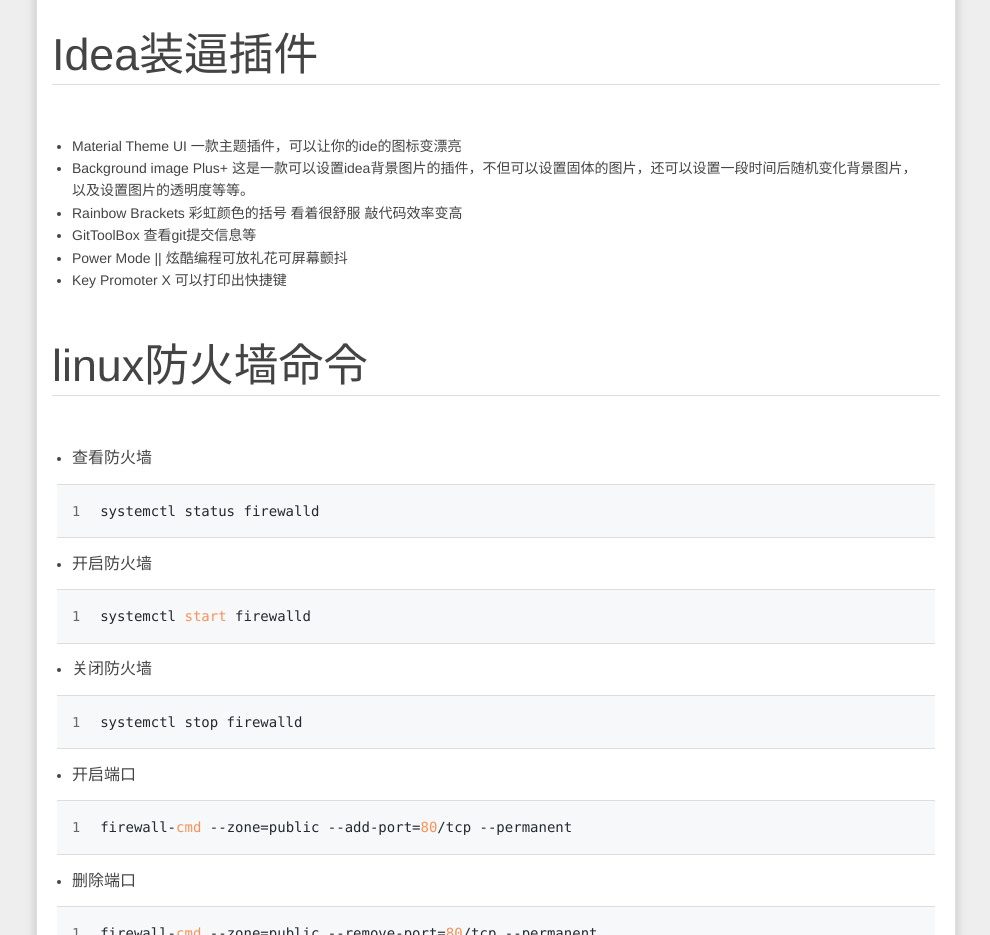
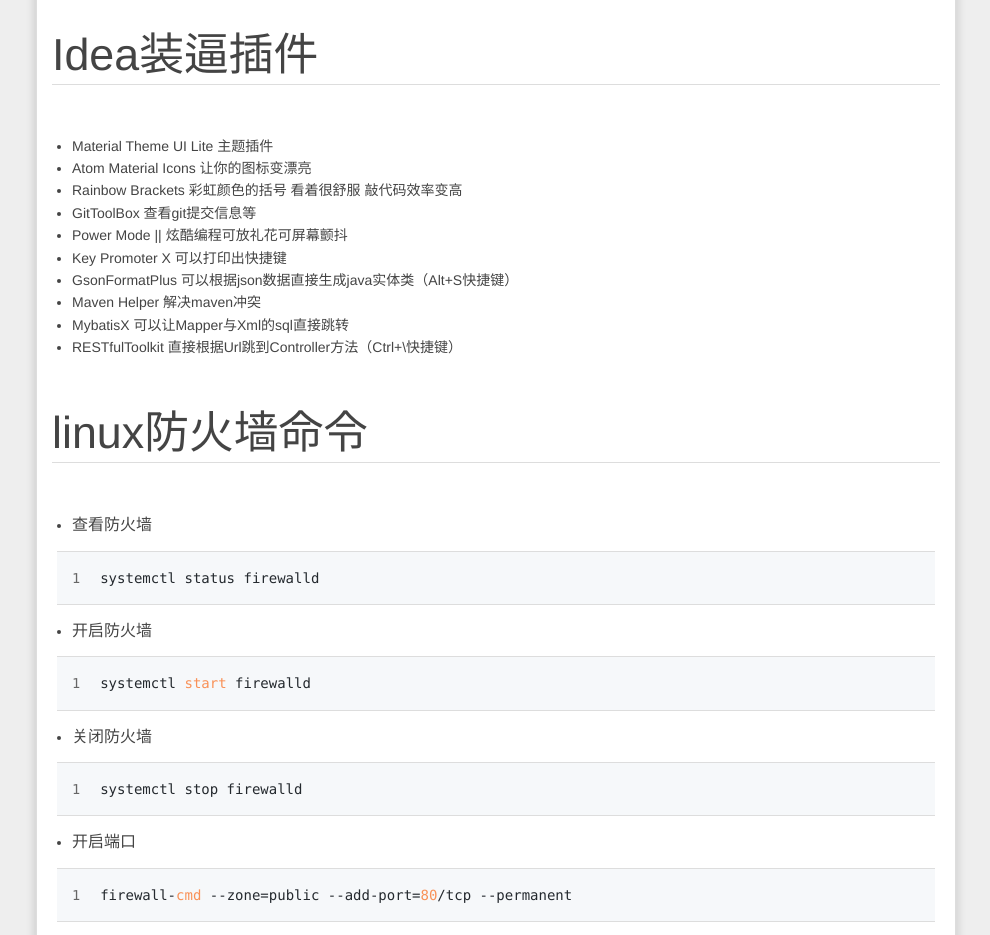
Before and after one commit to xulovemin/xulovemin.github.io, a plain HTML site: page 2019/04/16/实用工具/index.html in a window 1280 px wide. Shown: the part 1320-2255 px from the top of the page, without its empty margins (144-1134 px from the left). Drawn offline with nearby package versions, Linux system fonts and the light colour scheme; some packages are replaced by stand-ins of ours; a script that the page names is missing.

Commit message:
Site updated: 2020-12-10 11:04:49

```diff
--- a/2019/04/16/实用工具/index.html
+++ b/2019/04/16/实用工具/index.html
@@ -16,7 +16,7 @@
 <meta property="og:site_name" content="网络记事本">
 <meta property="og:description" content="Window系统工具 Listary 安装之后即可清除桌面图标，双击Ctrl就可以操作猛如虎 配置成破解pro版本  Sublime插件 Package Control 一切的基础 Pretty JSON 格式化json用的多 auto-save 自动保存  123&amp;#123;    &quot;auto_save_on_modified&quot;: true&amp;#125;  MarkdownEditing 编辑">
 <meta property="og:locale" content="zh-CN">
-<meta property="og:updated_time" content="2020-11-30T05:48:41.089Z">
+<meta property="og:updated_time" content="2020-12-10T03:00:30.454Z">
 <meta name="twitter:card" content="summary">
 <meta name="twitter:title" content="实用工具">
 <meta name="twitter:description" content="Window系统工具 Listary 安装之后即可清除桌面图标，双击Ctrl就可以操作猛如虎 配置成破解pro版本  Sublime插件 Package Control 一切的基础 Pretty JSON 格式化json用的多 auto-save 自动保存  123&amp;#123;    &quot;auto_save_on_modified&quot;: true&amp;#125;  MarkdownEditing 编辑">
@@ -149,12 +149,16 @@
 </ul>
 <figure class="highlight json"><table><tr><td class="gutter"><pre><span class="line">1</span><br><span class="line">2</span><br><span class="line">3</span><br><span class="line">4</span><br><span class="line">5</span><br><span class="line">6</span><br></pre></td><td class="code"><pre><span class="line">&#123;</span><br><span class="line">    <span class="attr">"color_scheme"</span>: <span class="string">"Packages/MarkdownEditing/MarkdownEditor-Yellow.tmTheme"</span>,</span><br><span class="line">    <span class="attr">"highlight_line"</span>: <span class="literal">true</span>,</span><br><span class="line">    <span class="attr">"line_numbers"</span>: <span class="literal">true</span>,</span><br><span class="line">    <span class="attr">"mde.keep_centered"</span>: <span class="literal">true</span></span><br><span class="line">&#125;</span><br></pre></td></tr></table></figure>
 <h2 id="Idea装逼插件"><a href="#Idea装逼插件" class="headerlink" title="Idea装逼插件"></a>Idea装逼插件</h2><ul>
-<li>Material Theme UI 一款主题插件，可以让你的ide的图标变漂亮</li>
-<li>Background image Plus+ 这是一款可以设置idea背景图片的插件，不但可以设置固体的图片，还可以设置一段时间后随机变化背景图片，以及设置图片的透明度等等。</li>
+<li>Material Theme UI Lite 主题插件</li>
+<li>Atom Material Icons 让你的图标变漂亮</li>
 <li>Rainbow Brackets 彩虹颜色的括号 看着很舒服 敲代码效率变高</li>
 <li>GitToolBox 查看git提交信息等</li>
 <li>Power Mode || 炫酷编程可放礼花可屏幕颤抖</li>
 <li>Key Promoter X 可以打印出快捷键</li>
+<li>GsonFormatPlus 可以根据json数据直接生成java实体类（Alt+S快捷键）</li>
+<li>Maven Helper 解决maven冲突</li>
+<li>MybatisX 可以让Mapper与Xml的sql直接跳转</li>
+<li>RESTfulToolkit 直接根据Url跳到Controller方法（Ctrl+\快捷键）</li>
 </ul>
 <h2 id="linux防火墙命令"><a href="#linux防火墙命令" class="headerlink" title="linux防火墙命令"></a>linux防火墙命令</h2><ul>
 <li><p>查看防火墙</p>
@@ -194,7 +198,7 @@
 
             <div class="post-copyright">
     <!--<div class="content">
-        <p>最后更新： 2020年11月30日 13:48</p>
+        <p>最后更新： 2020年12月10日 11:00</p>
         <p>原始链接： <a class="post-url" href="/2019/04/16/实用工具/" title="实用工具">https://xulovemin.github.io/2019/04/16/实用工具/</a></p>
         <footer>
             <a href="https://xulovemin.github.io">
```
Also changed, not shown: content.json (+1 -1 lines).
